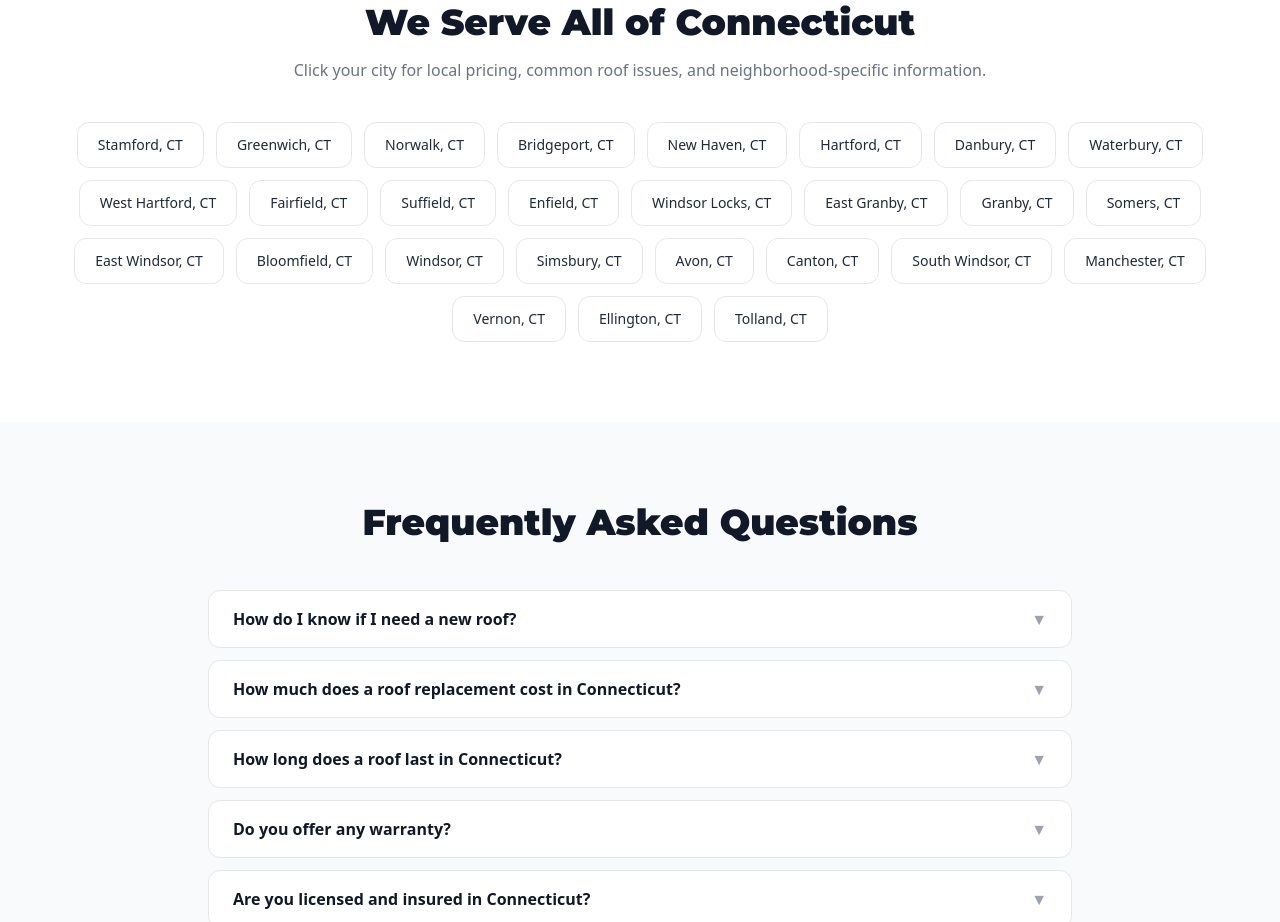
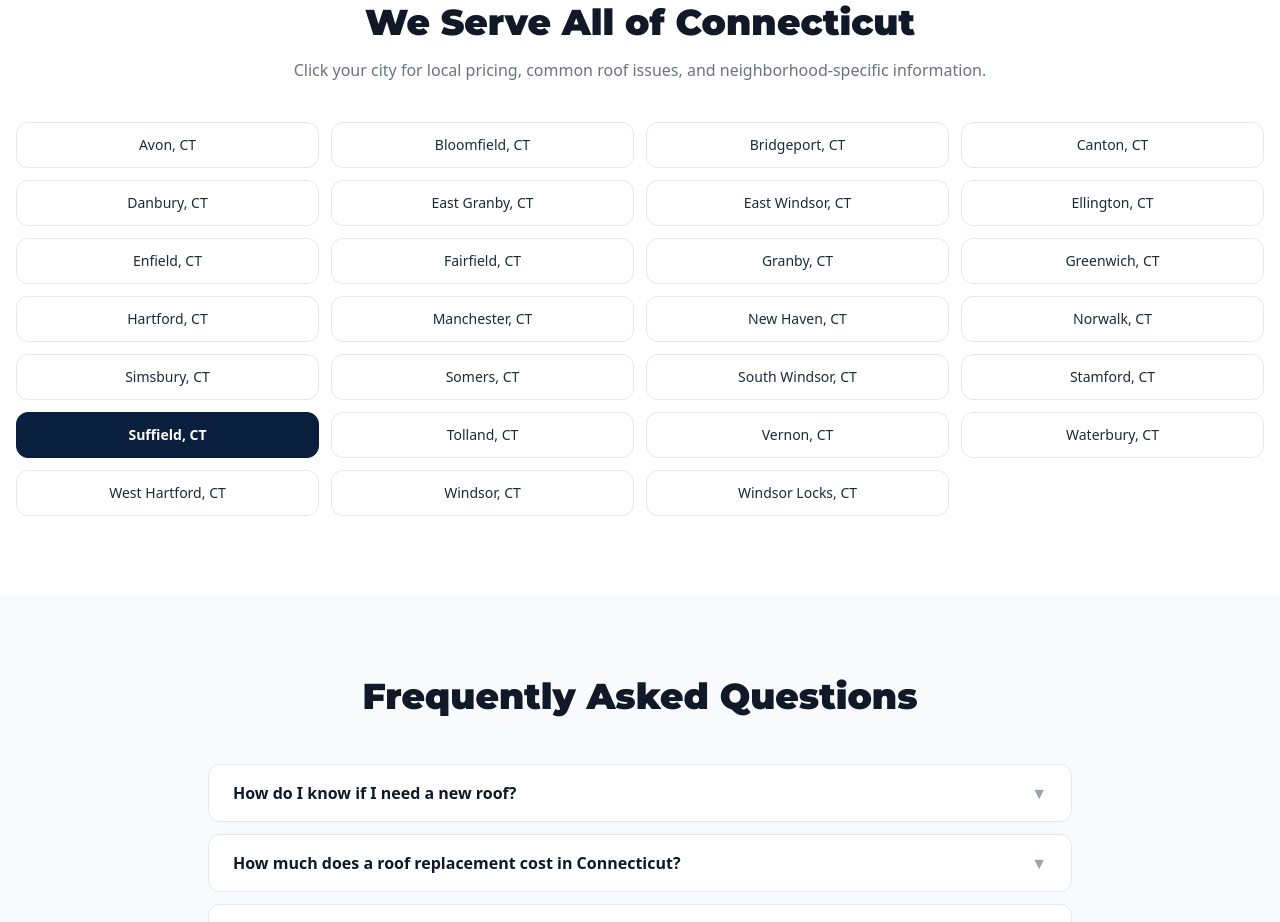
Before and after one commit to solarprolab/trust-proof-roofing, a Next.js app: page / in a window 1280 px wide. Shown: the part 3560-4482 px from the top of the page. Built offline with nearby package versions, Linux system fonts and the light colour scheme.

Commit message:
fix: city grid — alphabetical sort, consistent pill styling, clean 4-col layout

```diff
--- a/src/app/page.tsx
+++ b/src/app/page.tsx
@@ -272,12 +272,16 @@ export default function HomePage() {
         <div className="max-w-7xl mx-auto px-4">
           <h2 className="text-3xl sm:text-4xl font-black text-gray-900 text-center mb-4">We Serve All of Connecticut</h2>
           <p className="text-center text-gray-500 mb-10">Click your city for local pricing, common roof issues, and neighborhood-specific information.</p>
-          <div className="flex flex-wrap justify-center gap-3">
-            {CT_CITIES.map((city) => (
+          <div className="grid grid-cols-2 sm:grid-cols-4 gap-3">
+            {[...CT_CITIES].sort((a, b) => a.city.localeCompare(b.city)).map((city) => (
               <Link
                 key={city.slug}
                 href={`/roofing/ct/${city.slug}`}
-                className="bg-white hover:bg-gray-50 text-gray-800 font-medium px-5 py-3 rounded-xl border border-gray-200 hover:border-yellow-400 hover:shadow-sm transition-all text-sm"
+                className={
+                  city.slug === 'suffield'
+                    ? 'bg-[#0a1f3d] text-white font-semibold px-5 py-3 rounded-xl border border-[#0a1f3d] hover:bg-[#0f2d52] transition-all text-sm text-center'
+                    : 'bg-white text-gray-800 font-medium px-5 py-3 rounded-xl border border-gray-200 hover:border-[#0a1f3d] hover:bg-gray-50 transition-all text-sm text-center'
+                }
               >
                 {city.city}, CT
               </Link>
```
